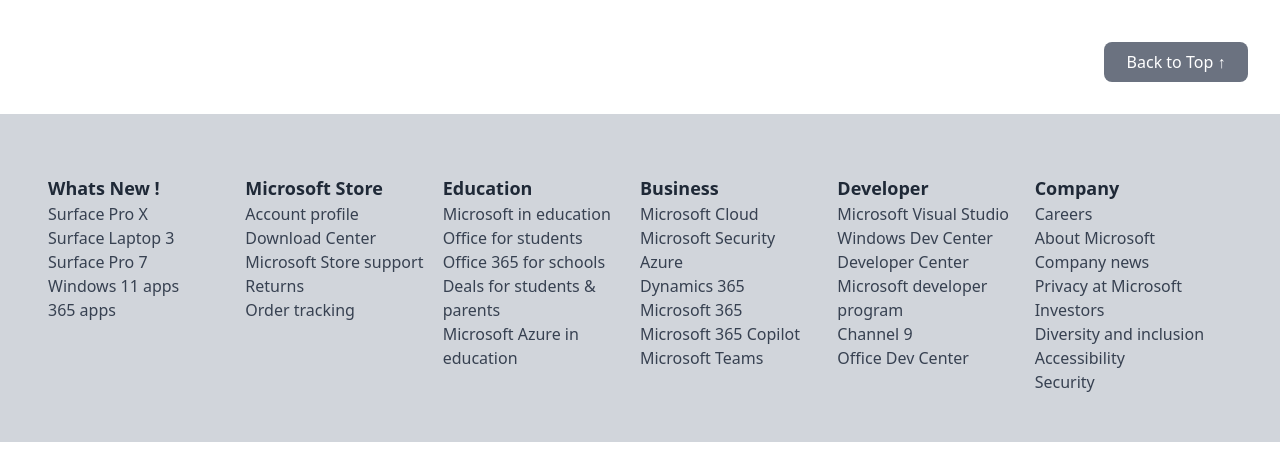
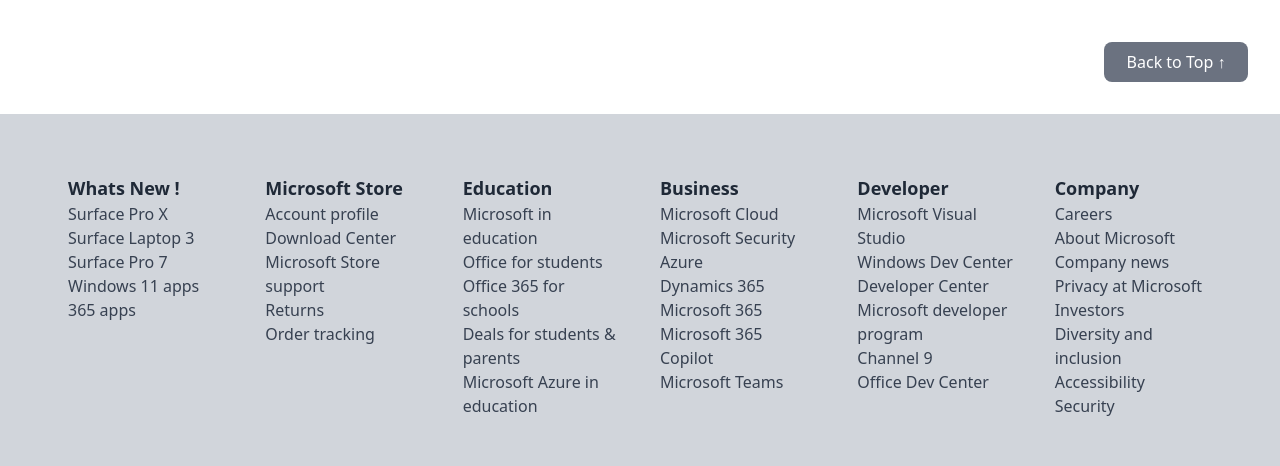
Before and after one commit to shahidansari310/project_webdev, a website: page tailwind project-2/index.html in a window 1280 px wide. Shown: the part 2178-2644 px from the top of the page. Before the commit the page ends 2620 px from the top, so only its background shows below. Drawn offline with nearby package versions, Linux system fonts and the light colour scheme; files that its build step writes are made by us from their sources.

Commit message:
made some spacing

```diff
--- a/tailwind project-2/index.html
+++ b/tailwind project-2/index.html
@@ -27,10 +27,10 @@
             </div>
               <div class="logo text-center  md:order-1 md:flex md:flex-row">
                 <img
-                  class=" h-auto w-32 "
+                  class=" h-auto w-32"
                   src="https://blogs.microsoft.com/wp-content/uploads/prod/2012/08/8867.Microsoft_5F00_Logo_2D00_for_2D00_screen.jpg"
                   alt="">
-                  <div class="nav-links w-fit hidden  md:flex space-x-4 py-2">
+                  <div class="nav-links w-fit hidden  md:flex space-x-4 py-2 mt-1">
                     <a href="#" class="text-gray-500">Home</a>
                     <a href="#" class="text-gray-500">About</a>
                     <a href="#" class="text-gray-500">Services</a>
@@ -38,12 +38,15 @@
                 </div>
               </div>
               <div class="cart flex justify-self-end space-x-3 md:order-3">
+                <div class="dropdown">
+                 All Microsoft <select name="All Microsoft" id="dropdown"></select>
+                 </div>
                 <div class="search my-1 hidden md:block">
                     <img
                       src="https://cdn.pixabay.com/photo/2017/01/13/01/22/magnifying-glass-1976105_1280.png"
                       alt=""
                       class="h-6 w-6 ">
-                  </div>
+                </div>
                 <img
                   src="https://png.pngtree.com/png-clipart/20190920/original/pngtree-shopping-cart-convenient-icon-png-image_4637407.jpg"
                   alt=""
@@ -198,12 +201,14 @@
     </a>
   </div>
   <div class="flex justify-end">
+    <a href="#">
     <button class="bg-gray-500 text-white w-36 px-4 py-2 m-8 rounded-lg">Back to Top &uarr; </button>
+    </a>
   </div>
 
   <!-- Footer Section -->
    <div class="bg-gray-300 grid grid-cols-1 md:grid-cols-3 lg:grid-cols-6 text-gray-700 p-12">
-      <div class="f1 flex flex-col">
+      <div class="f1 flex flex-col px-5">
         <h1 class="font-bold text-gray-800 text-lg pt-3">Whats New !</h1>
         <a href="#">Surface Pro X</a>
         <a href="#">Surface Laptop 3</a>
@@ -211,7 +216,7 @@
         <a href="#">Windows 11 apps</a>
         <a href="#">365 apps</a>
       </div>
-      <div class="f2 flex flex-col">
+      <div class="f2 flex flex-col px-5">
         <h1 class="font-bold text-gray-800 text-lg pt-3">Microsoft Store</h1>
         <a href="#">Account profile</a>
         <a href="#">Download Center</a>
@@ -219,7 +224,7 @@
         <a href="#">Returns</a>
         <a href="#">Order tracking</a>
       </div>
-      <div class="f3 flex flex-col">
+      <div class="f3 flex flex-col px-5">
         <h1 class="font-bold text-gray-800 text-lg pt-3">Education</h1>
         <a href="#">Microsoft in education</a>
         <a href="#">Office for students</a>
@@ -227,7 +232,7 @@
         <a href="#">Deals for students & parents</a>
         <a href="#">Microsoft Azure in education</a>
    </div>
-    <div class="f4 flex flex-col">
+    <div class="f4 flex flex-col px-5">
       <h1 class="font-bold text-gray-800 text-lg pt-3">Business</h1>
       <a href="#">Microsoft Cloud</a>
       <a href="#">Microsoft Security</a>
@@ -237,7 +242,7 @@
       <a href="#">Microsoft 365 Copilot</a>
       <a href="#">Microsoft Teams</a>
     </div>
-    <div class="f5 flex flex-col">
+    <div class="f5 flex flex-col px-5">
       <h1 class="font-bold text-gray-800 text-lg pt-3">Developer</h1>
       <a href="#">Microsoft Visual Studio</a>
       <a href="#">Windows Dev Center</a>
@@ -246,7 +251,7 @@
       <a href="#">Channel 9</a>
       <a href="#">Office Dev Center</a>
     </div>
-    <div class="f6 flex flex-col">
+    <div class="f6 flex flex-col px-5">
       <h1 class="font-bold text-gray-800 text-lg pt-3">Company</h1>
       <a href="#">Careers</a>
       <a href="#">About Microsoft</a>
```
